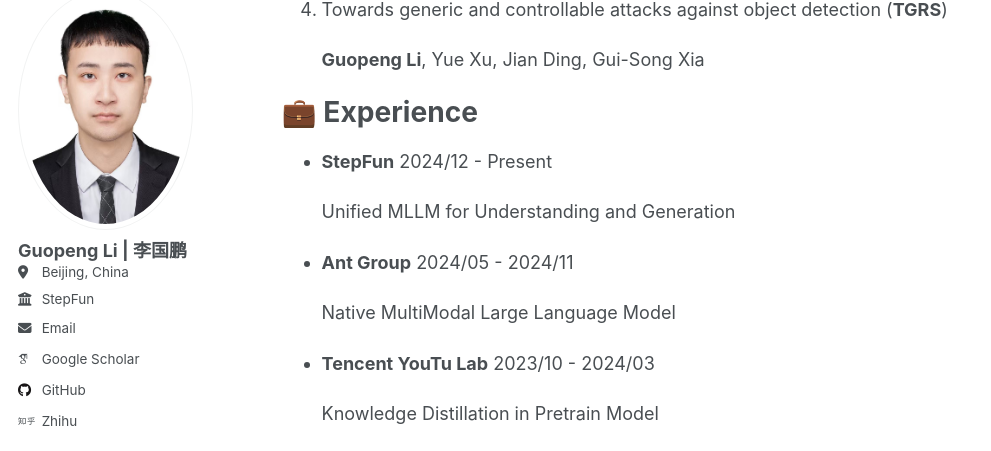
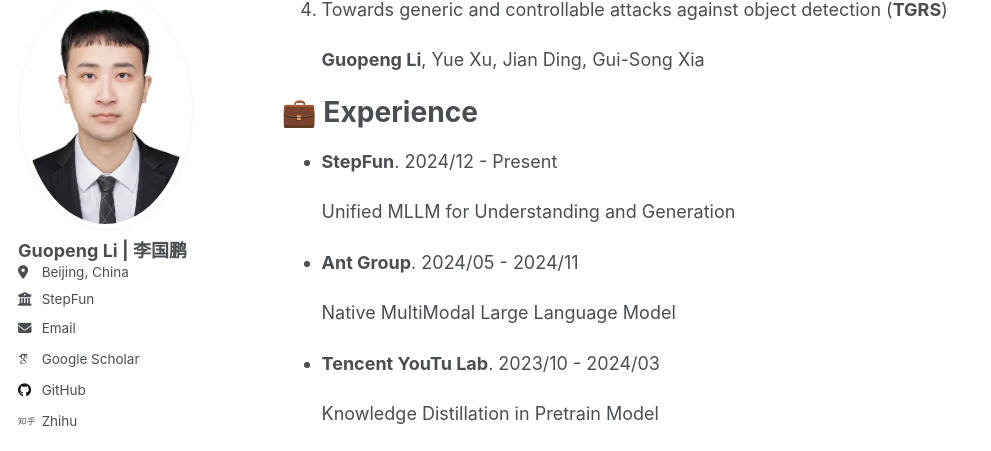
Before and after one commit to liguopeng0923/liguopeng0923.github.io, a Jekyll site: the page built from _pages/about.md, in a window 1280 px wide and 900 px high, scrolled down 743 px. Shown: the part 109-560 px from the top of the window, without its empty margins (0-991 px from the left). Built offline with Jekyll 4.4.1, drawn with Linux system fonts in a browser that asks for light colours; some web fonts are replaced; a script that is not in the unit is left out.

```diff
--- a/_pages/about.md
+++ b/_pages/about.md
@@ -39,15 +39,15 @@ More about me: [Email](guopengli@whu.edu.cn) -- [Google Scholar](https://scholar
 
 💼 Experience
 ======
-- **StepFun** 2024/12 - Present
+- **StepFun**. 2024/12 - Present
 
   Unified MLLM for Understanding and Generation
 
-- **Ant Group** 2024/05 - 2024/11
+- **Ant Group**. 2024/05 - 2024/11
 
   Native MultiModal Large Language Model
 
-- **Tencent YouTu Lab** 2023/10 - 2024/03
+- **Tencent YouTu Lab**. 2023/10 - 2024/03
 
   Knowledge Distillation in Pretrain Model
 
```
